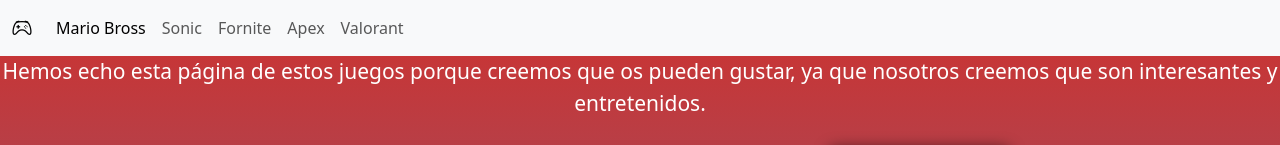
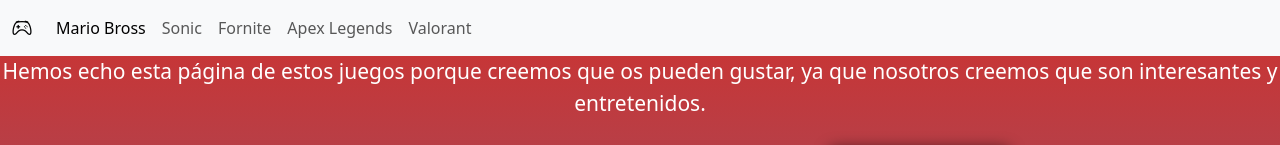
Before and after one commit to Guti2k/Games-Store, a plain HTML site: page index.html in a window 1280 px wide. Shown: the top 145 px of the page. Drawn offline with nearby package versions, Linux system fonts and the light colour scheme.

Commit message:
apexlegends

```diff
--- a/index.html
+++ b/index.html
@@ -33,7 +33,7 @@
                             <a class="nav-link" href="./view/videojoc3.html">Fornite</a>
                           </li>
                           <li class="nav-item">
-                            <a class="nav-link" href="./view/videojoc4.html">Apex</a>
+                            <a class="nav-link" href="./view/videojoc4.html">Apex Legends</a>
                           </li>
                           <li class="nav-item">
                             <a class="nav-link" href="./view/videojoc5.html">Valorant</a>
```
